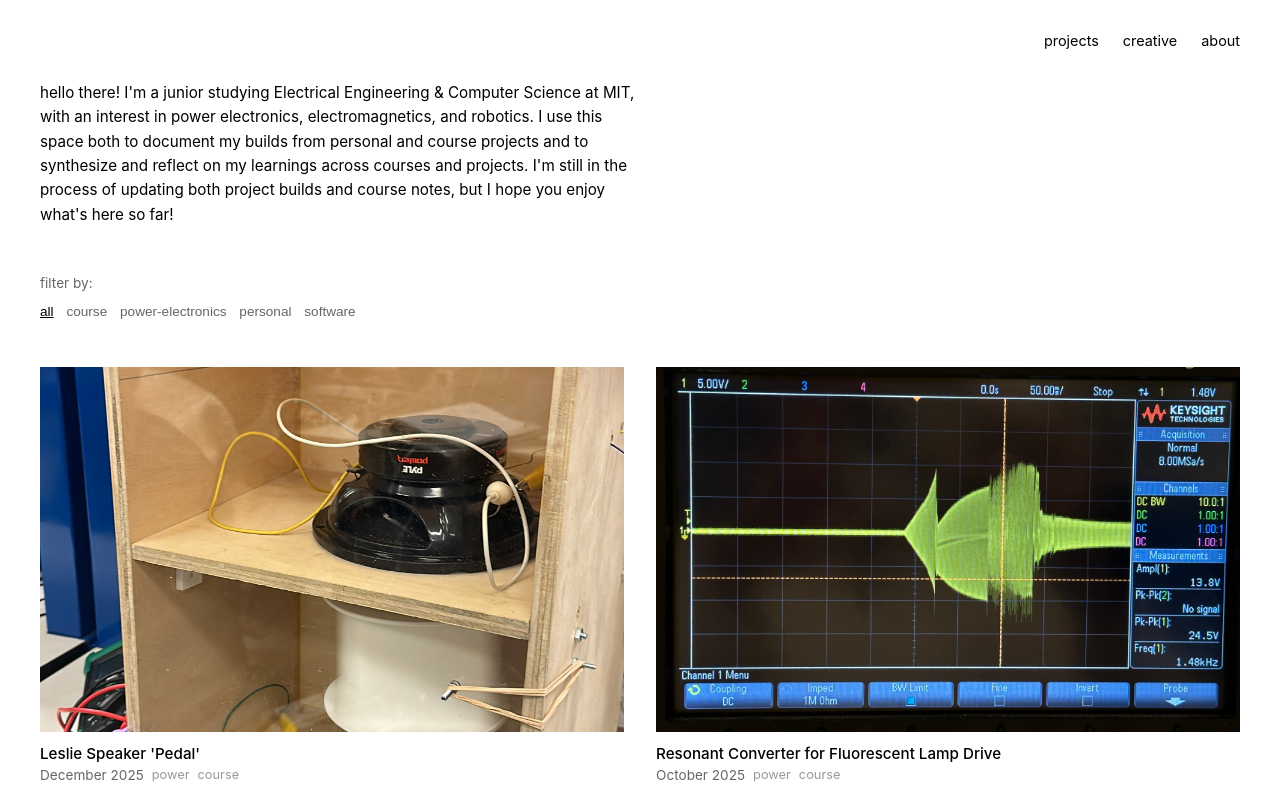
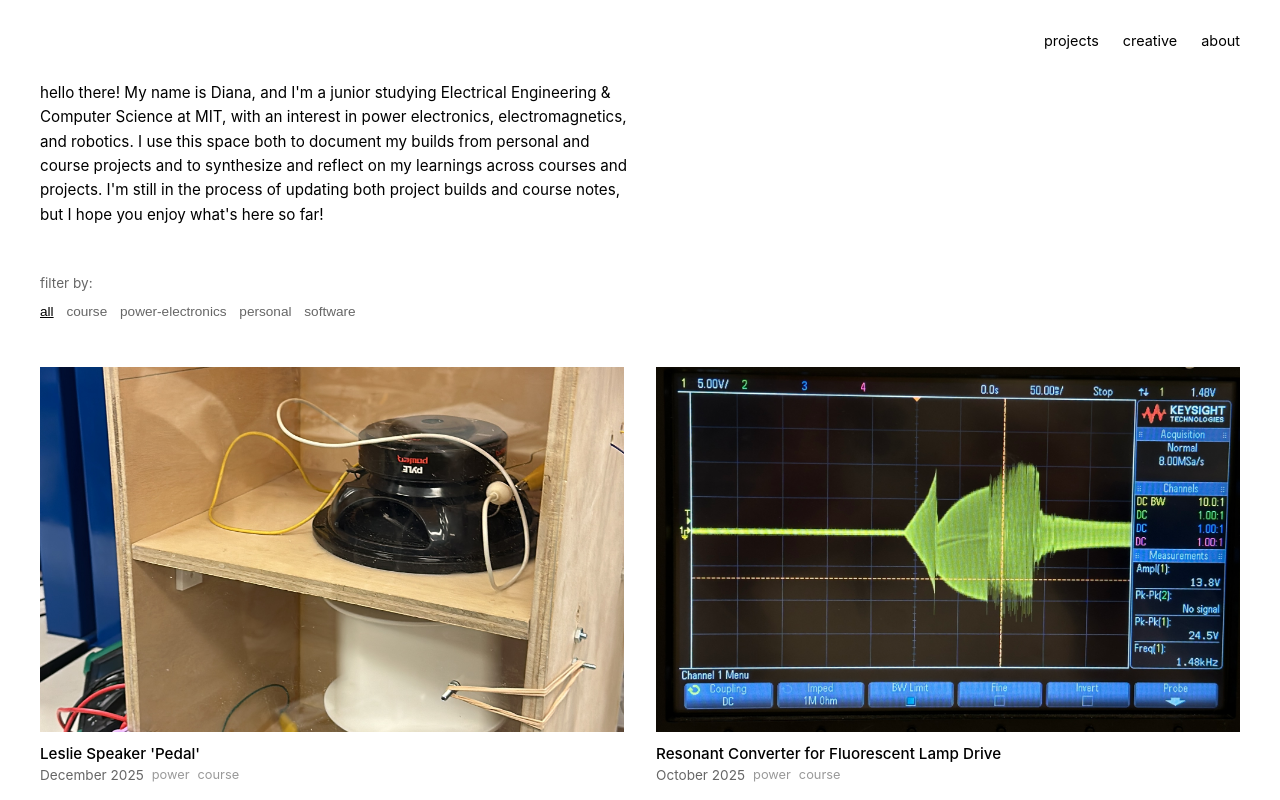
Before and after one commit to d1anaw/d1anaw.github.io, a plain HTML site: page index.html in a window 1280 px wide. Shown: the top 800 px of the page. Drawn offline with Linux system fonts and the light colour scheme.

Commit message:
added name on index

```diff
--- a/index.html
+++ b/index.html
@@ -195,7 +195,7 @@
                 <a href="about.html">about</a>
             </nav>
             <div class="intro">
-                hello there! I'm a junior studying Electrical Engineering & Computer Science at MIT, with an interest in power electronics, electromagnetics, and robotics.
+                hello there! My name is Diana, and I'm a junior studying Electrical Engineering & Computer Science at MIT, with an interest in power electronics, electromagnetics, and robotics.
                 I use this space both to document my builds from personal and course projects and to synthesize
                 and reflect on my learnings across courses and projects.
 
```
